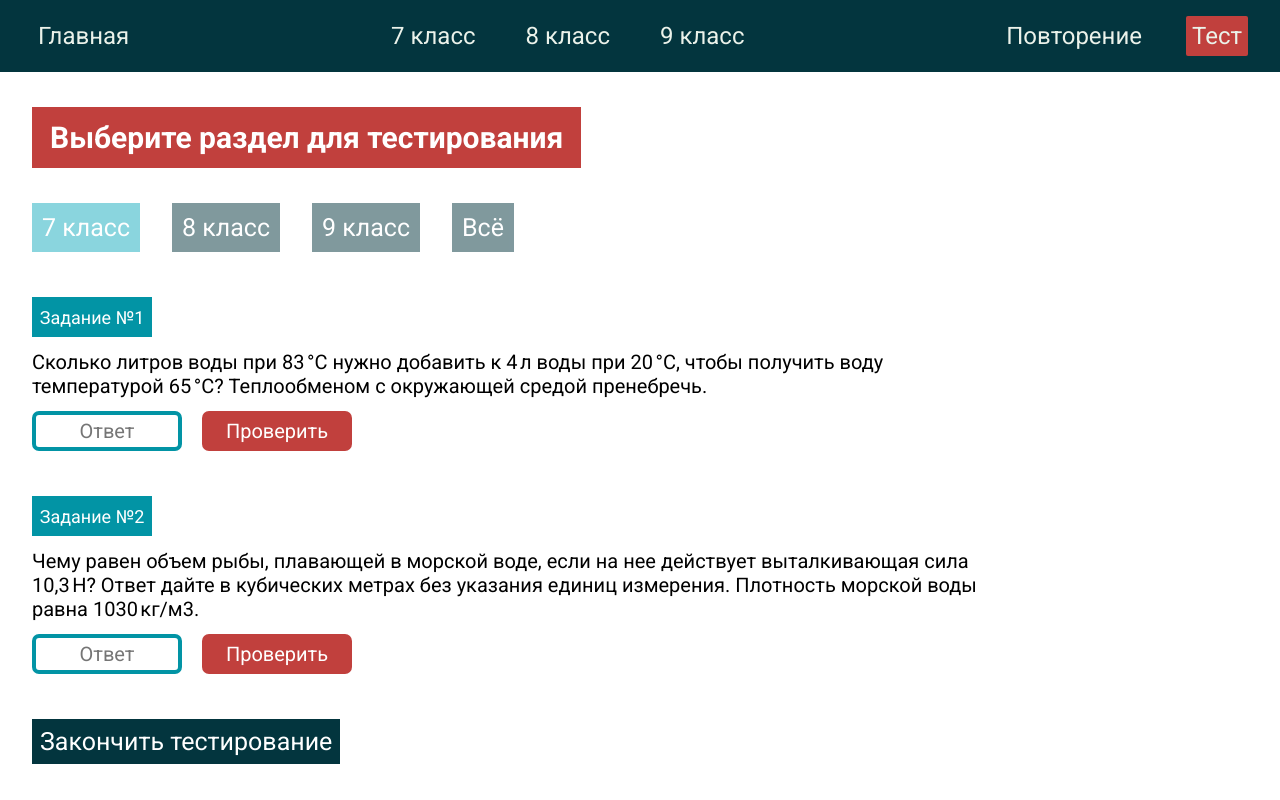
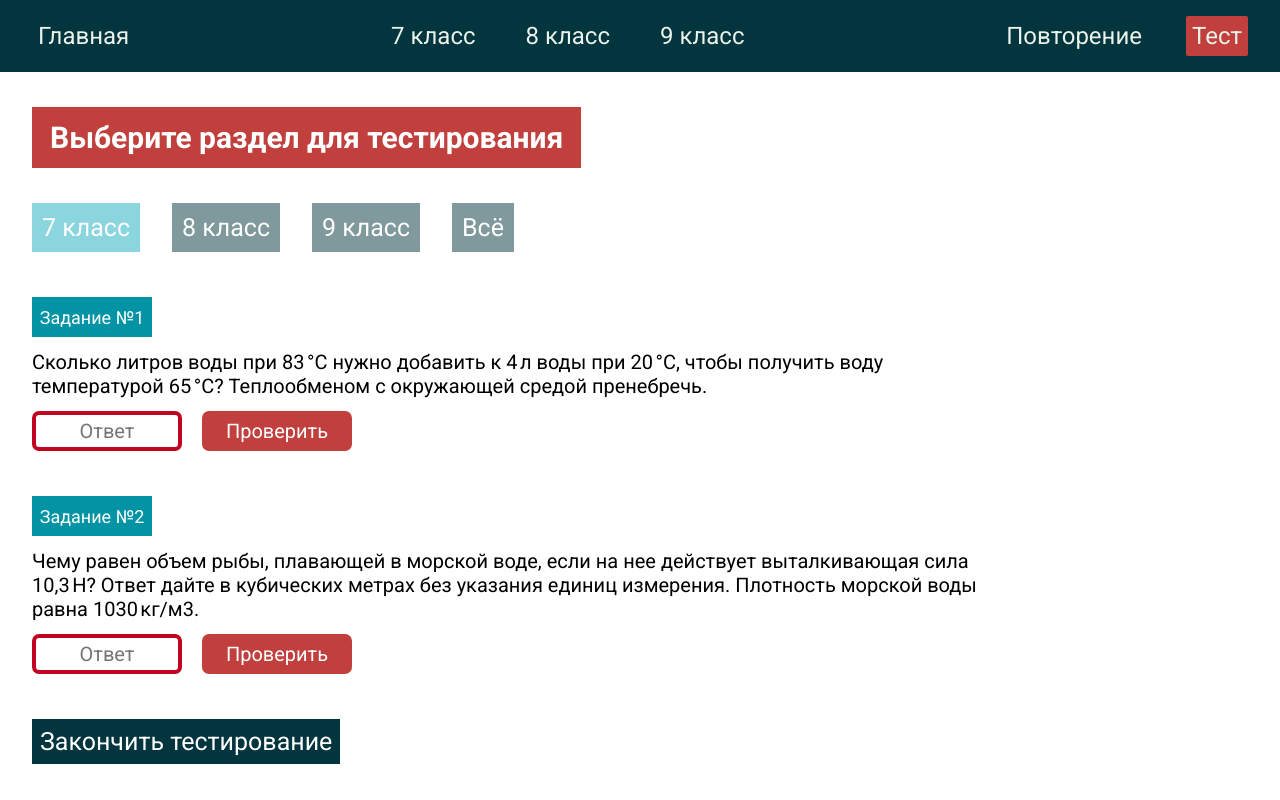
Before and after one commit to KatiaWeb12/Physics, a React (Create React App) app: page /testing in a window 1280 px wide. Both pictures are taken after a click on the element "7 класс". Built offline with nearby package versions, Linux system fonts and the light colour scheme; data requests are answered from the project's data file.

Commit message:
adding the correct response check to the tests page

```diff
--- a/src/pages/TestingPage/TestingPage.tsx
+++ b/src/pages/TestingPage/TestingPage.tsx
@@ -32,11 +32,11 @@ export default function TestingPage() {
         // получение формул
         if (activeTab === 'all') {
           const { data: tasks } = await agent.get<TestingTask[]>(`/test`);
-          setTasks(tasks);
+          setTasks(tasks.sort(() => Math.random() - 0.5));
         }
         else {
           const { data: tasks } = await agent.get<TestingTask[]>(`/test?classType=${activeTab}`);
-          setTasks(tasks);
+          setTasks(tasks.sort(() => Math.random() - 0.5));
         }
       }
       catch (err) {
--- a/src/pages/TestingPage/components/Task/Task.css
+++ b/src/pages/TestingPage/components/Task/Task.css
@@ -56,13 +56,21 @@
   text-align: center;
 }
 
+.correct_answer {
+  border: 4px solid #0aa41c !important;
+}
+
+.wrong_answer {
+  border: 4px solid #c10521 !important;
+}
+
 .task_answer button:hover {
   background: #03353e;
 }
 .task_answer input:focus {
   border: 4px solid #c1403d;
 }
-.task_answer p{
+.task_answer p {
   font-size: 24px;
   margin: 0;
 }
--- a/src/pages/TestingPage/components/Task/Task.tsx
+++ b/src/pages/TestingPage/components/Task/Task.tsx
@@ -38,7 +38,7 @@ export default function Task({ task, taskNumber }: Props) {
         {task.question}
       </p>
       <div className="task_answer">
-        <input type="text" readOnly={answerChecked.checked} placeholder="Ответ" value={userAnswer} onChange={onChangeUserAnswer} />
+        <input type="text" className={answerChecked.correct ? 'correct_answer' : 'wrong_answer'} readOnly={answerChecked.checked} placeholder="Ответ" value={userAnswer} onChange={onChangeUserAnswer} />
         {answerChecked.checked ? <p>Ответ: {task.correctAnswer}</p> : <button onClick={checkUserAnswer}>Проверить</button>}
       </div>
     </div>
```
